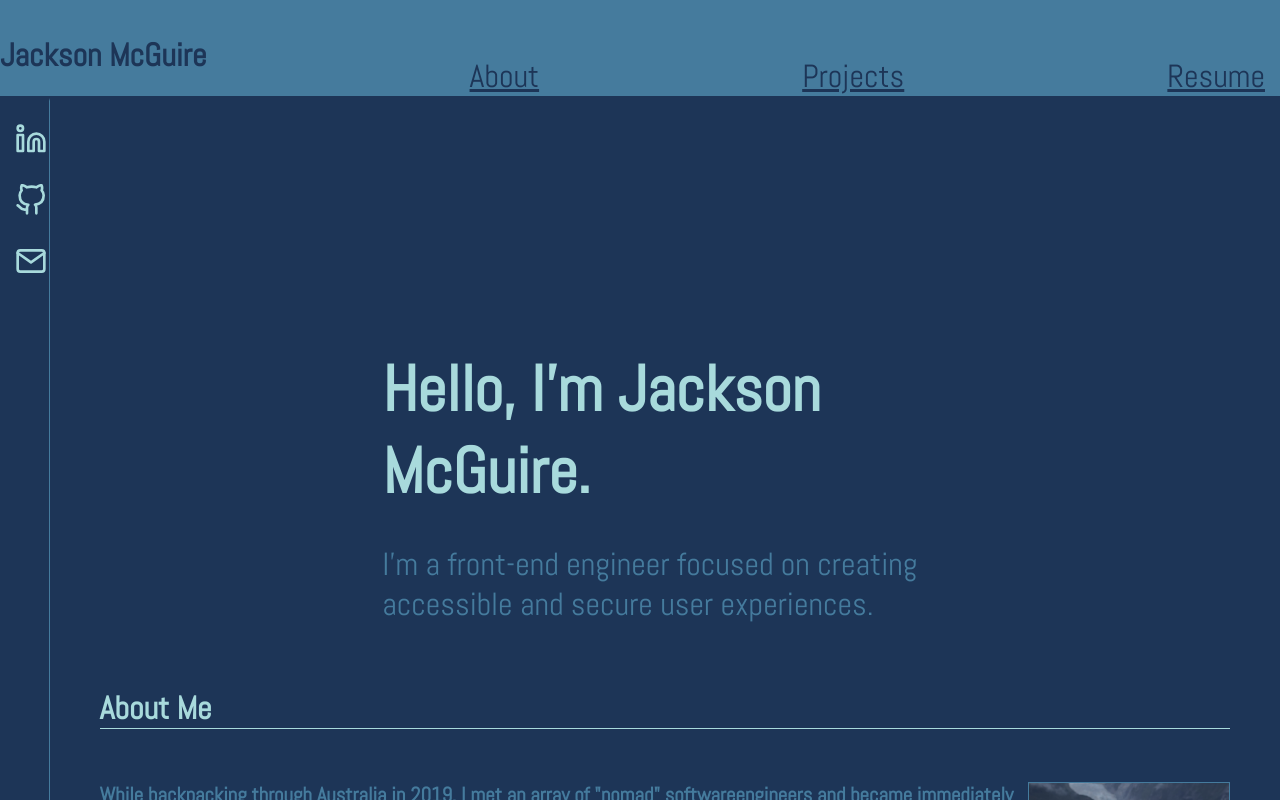
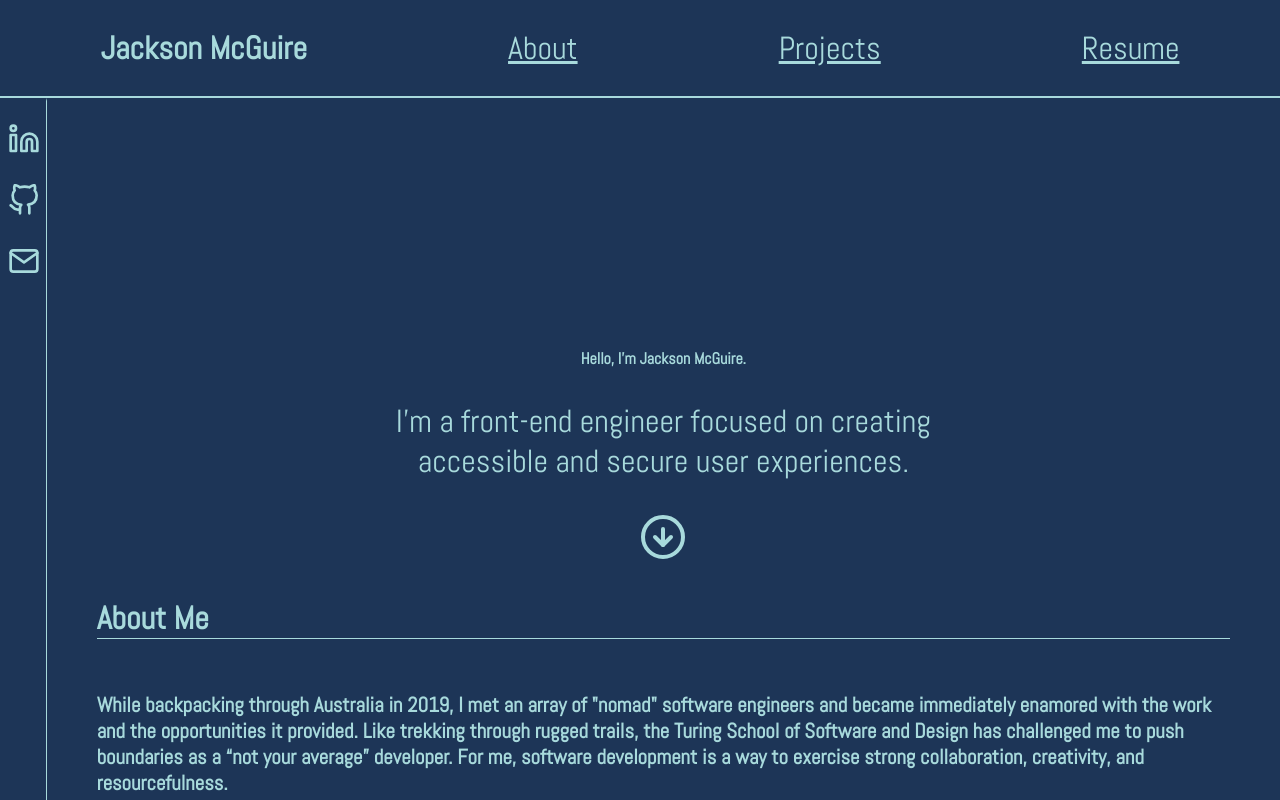
Before and after one commit to Jacksonmcguire/Jacksonmcguire, a React (Create React App) app: page / in a window 1280 px wide. Built offline with nearby package versions, Linux system fonts and the light colour scheme.

Commit message:
Implement feedback from caleb

```diff
--- a/src/components/About/About.tsx
+++ b/src/components/About/About.tsx
@@ -11,15 +11,15 @@ export const About = () => {
       <div>
         <p>
         While backpacking through Australia in 2019, I met an array of "nomad" software
-        <div className="jackson">
-          <img src={logo} alt="Jackson" />
-        </div>
         engineers and became immediately enamored with the work and the opportunities it provided. Like trekking through rugged trails, the Turing School
         of Software and Design has challenged me to push boundaries as a “not your
         average” developer.  For me, software development is a way to exercise strong
         collaboration, creativity, and resourcefulness.
         </p>
         <p>
+        <div className="jackson">
+          <img src={logo} alt="Jackson" />
+        </div>
         My expertise is in building Javascript applications with the help of frameworks
         such as React and Vue. I have found that a sense of discovery and curiosity is
         paramount as a developer, I am always looking to add to my tech stack and to
--- a/src/components/App/App.css
+++ b/src/components/App/App.css
@@ -8,29 +8,31 @@ html, body, .App, #root {
 
 }
 
+
+
 button {
   background-color: #1D3557;
   border: none;
-  color: #457B9D;
+  color: #A8DADC;
   cursor: pointer;
 }
 
 header {
   display: flex;
-  justify-content: space-between;
-  align-items: flex-end;
-  padding-right: 15px;
-  color: #1D3557;
+  justify-content: space-around;
+  align-items: center;
+  color: #A8DADC;
   height: 12%;
-  background-color: #457B9D;
+  background-color: #1D3557;
   border-bottom: 2px solid;
 }
 
 
 header a, button {
-  color: #1D3557;
+  color: #A8DADC;
   font-size: 2em;
   background-color: transparent;
+  width: min-content;
 }
 
 main {
@@ -47,14 +49,15 @@ main aside {
   height: 100%;
   width: 2vw;
   padding: 10px;
-  border-right: 1px #457B9D;
+  border-right: 1px #A8DADC;
   border-style: dotted solid;
   color: #1D3557;
   justify-content: flex-start;
+  align-items: center;
 }
 
 main aside svg {
-  margin: 20px 10px;
+  margin: 20px 0;
   transform: scale(2);
   cursor: pointer;
   color: #A8DADC;
@@ -68,24 +71,46 @@ main aside svg:hover {
 }
 
 .top {
+  box-sizing: border-box;
+  height: max-content;
+  width: 50%;
   height: 100%;
-  width: 50%;
+  text-align: center;
+  position: static;
+}
+.down {
+  cursor: pointer;
+  font-size: 3em;
+  color: #A8DADC;
+}
+@keyframes load {
+  from {
+    font-size: 1em;
+  }
+
+  to {
+    font-size: 4em;
+  }
+}
+.top h3 {
+  transition: ease-in-out;
+  margin: 200px 0 0 0;
+  font-size: 4em;
+  animation: load 2.5s;
 }
 
-.top h3 {
-  font-size: 4em;
-  margin: 200px 0 0 0;
-}
 .top p {
   font-size: 2em;
 }
+
+
 
 .main-content {
   border-radius: 10px;
   padding: 50px;
   width: 100%;
   overflow-y: scroll;
-  color: #457B9D;
+  color: #A8DADC;
   display: flex;
   flex-flow: column;
   align-items: center;
--- a/src/components/App/App.tsx
+++ b/src/components/App/App.tsx
@@ -1,6 +1,6 @@
 import { About } from '../About/About';
 import { Projects } from '../Projects/Projects';
-import { FiLinkedin, FiGithub, FiArrowUpCircle, FiMail } from "react-icons/fi";
+import { FiLinkedin, FiGithub, FiArrowDownCircle, FiMail } from "react-icons/fi";
 
 import {
   BrowserRouter as Router,
@@ -30,6 +30,7 @@ function App() {
         <a href="https://www.jaxmcguire@gmail.com">
           <FiMail></FiMail>
         </a>
+        <div className="underline"></div>
         </div>
       </aside>
       <section className="main-content">
@@ -40,6 +41,7 @@ function App() {
           <p>
             I'm a front-end engineer focused on creating accessible and secure user experiences.
           </p>
+          <NavHashLink smooth to="#about"><FiArrowDownCircle className="down"></FiArrowDownCircle></NavHashLink>
         </section>
         <About></About>
         <Projects></Projects>
--- a/src/components/NavLinkBox/NavLinkBox.css
+++ b/src/components/NavLinkBox/NavLinkBox.css
@@ -2,7 +2,7 @@
 .navLinkBox {
   background-color: #1D3557;
   padding: 10px;
-  color: #457B9D;
+  color: #A8DADC;
   font-weight: 600;
   text-align: left;
   font-size: 1.3em;
@@ -50,7 +50,7 @@
 
 .description::-webkit-scrollbar {
   background-color: transparent;
-  width: 2px;
+  width: 5px;
 
 }
 
--- a/src/components/Project/Project.css
+++ b/src/components/Project/Project.css
@@ -7,7 +7,7 @@
 }
 
 .project-container h4 {
-  font-size: 2em;
+  font-size: 1.7em;
   color: #A8DADC;
   border-bottom: 1px solid;
   width: fit-content;
```
